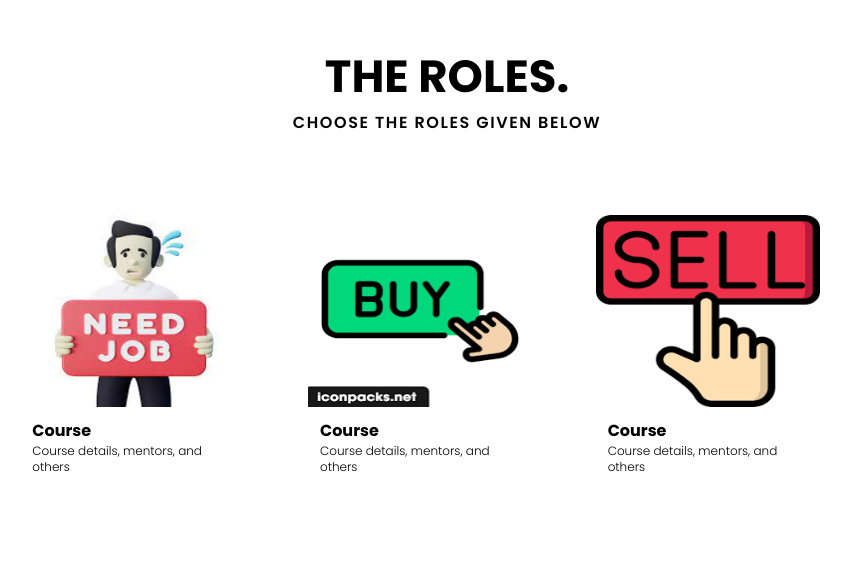
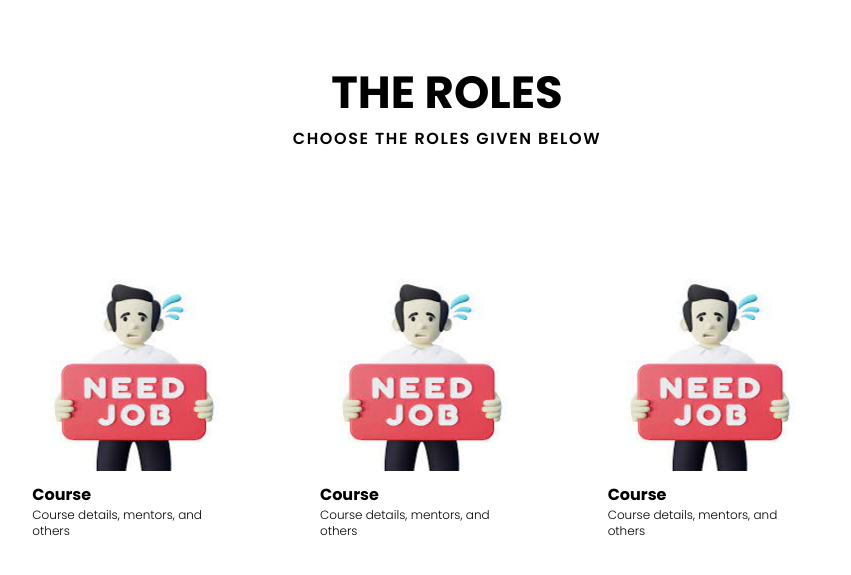
Before and after one commit to ElzaAnnThomas/EP-HUB-Frontend, a React (Vite) app: page / in a window 1280 px wide. Shown: the part 1003-1578 px from the top of the page, without its empty margins (193-1044 px from the left). Built offline with nearby package versions, Linux system fonts and the light colour scheme.

Commit message:
issue in slider

```diff
--- a/src/Components/Roles.jsx
+++ b/src/Components/Roles.jsx
@@ -45,9 +45,9 @@ const Roles = () => {
   }, []);
 
   return (
-    <section className="h-screen w-full flex flex-col items-center mt-20">
+    <section className="h-screen w-full flex flex-col items-center mt-24">
 
-        <div className="space-grotesk text-[45px] w-2/3 text-center font-bold mt-4 max-sm:text-3xl max-md:text-3xl max-lg:text-3xl">THE ROLES.</div>
+        <div className="space-grotesk text-[45px] w-2/3 text-center font-bold mt-4 max-sm:text-3xl max-md:text-3xl max-lg:text-3xl">THE ROLES</div>
         <div className="uppercase font-semibold tracking-widest text"><span>Choose the roles given below</span></div>
         <div className='flex flex-row h-92 mt-20 w-2/3 justify-center  overflow-hidden'>
 
@@ -62,7 +62,7 @@ const Roles = () => {
       pagination={{ clickable: true }}
       onSwiper={(swiper) => console.log(swiper)}
       onSlideChange={() => console.log('slide change')}
-     className='flex items-center max-sm:ml-16 max-md:ml-32'
+      className='flex items-center max-sm:ml-16 max-md:ml-32 mt-12'
     >
       <SwiperSlide>
         <div className='flex flex-col w-56 h-full pb-5 justify-center '>
@@ -73,24 +73,27 @@ const Roles = () => {
               </div>
             </div>
       </SwiperSlide>
+
       <SwiperSlide>
-        <div className=' flex flex-col w-56 h-full '>
-              <img className='h-48 rounded-t-lg' src={buy} alt="image" />
-              <div className='flex  flex-col w-full p-3'>
+        <div className='flex flex-col w-56 h-full pb-5 justify-center '>
+              <img className='h-48 rounded-t-lg' src={jobSeeker} alt="image" />
+              <div className='flex  flex-col w-56 p-3'>
                 <p className='text-md font-bold'>Course</p>
                 <p className='text-xs font-light'>Course details, mentors, and others </p>
               </div>
             </div>
       </SwiperSlide>
+
       <SwiperSlide>
-        <div className=' flex flex-col w-56 h-full'>
-              <img className='h-48 rounded-t-lg' src={sell} alt="image" />
-              <div className='flex  flex-col w-full p-3'>
+        <div className='flex flex-col w-56 h-full pb-5 justify-center '>
+              <img className='h-48 rounded-t-lg' src={jobSeeker} alt="image" />
+              <div className='flex  flex-col w-56 p-3'>
                 <p className='text-md font-bold'>Course</p>
                 <p className='text-xs font-light'>Course details, mentors, and others </p>
               </div>
-          </div>
+            </div>
       </SwiperSlide>
+
     </Swiper>
     </div>
 
```
